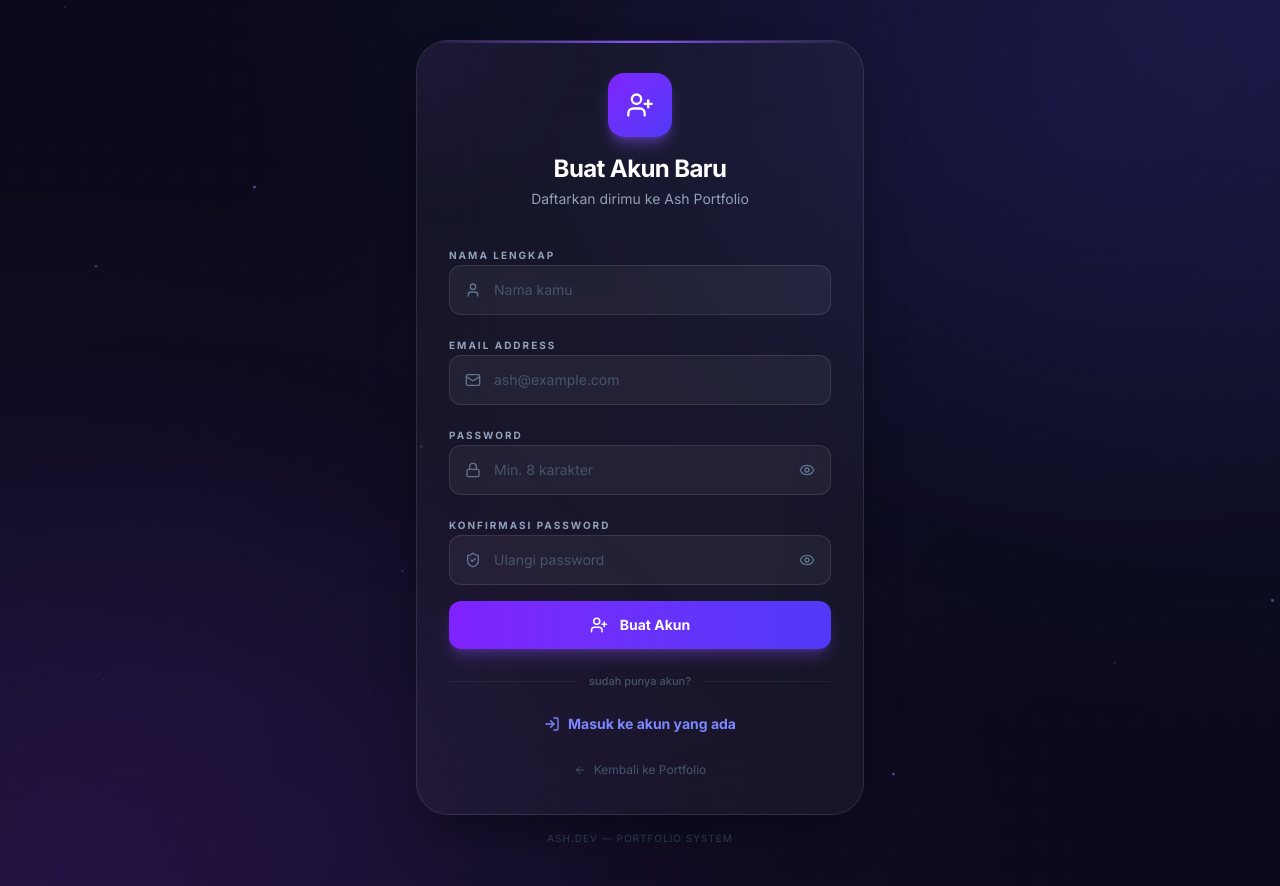
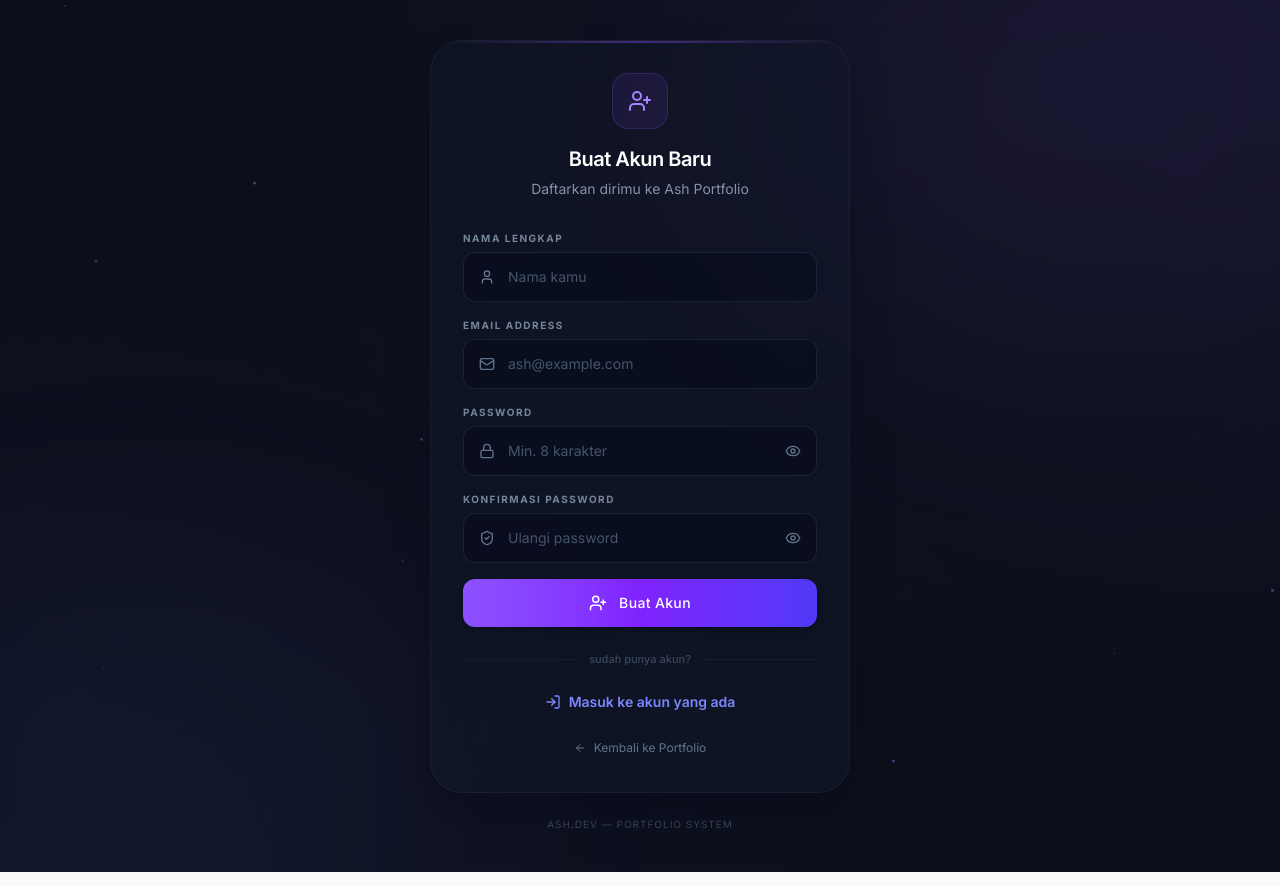
Before and after one commit to Ashvyne/Fortofolio_update, a React (Vite) app: page /register in a window 1280 px wide. Built offline with nearby package versions, Linux system fonts and the light colour scheme.

Commit message:
feat: implement authentication pages including Login, Register, and ForgotPassword with Supabase integration

```diff
--- a/src/pages/Register.jsx
+++ b/src/pages/Register.jsx
@@ -100,33 +100,33 @@ export default function Register() {
   };
 
   return (
-    <div className="relative min-h-screen bg-[#0a0a1a] flex items-center justify-center overflow-hidden font-['Inter'] py-10">
-      {/* Background */}
-      <div className="absolute inset-0 bg-[radial-gradient(ellipse_at_top_right,rgba(99,102,241,0.15)_0%,transparent_60%)]" />
-      <div className="absolute inset-0 bg-[radial-gradient(ellipse_at_bottom_left,rgba(168,85,247,0.12)_0%,transparent_60%)]" />
+    <div className="relative min-h-screen bg-[#0B0F19] flex items-center justify-center overflow-hidden font-['Inter'] py-10">
+      {/* Background Gradients (Soft) */}
+      <div className="absolute inset-0 bg-[radial-gradient(ellipse_at_top_right,rgba(139,92,246,0.08)_0%,transparent_60%)]" />
+      <div className="absolute inset-0 bg-[radial-gradient(ellipse_at_bottom_left,rgba(99,102,241,0.06)_0%,transparent_60%)]" />
 
-      {/* Blobs */}
+      {/* Animated Blobs (Faint & Atmospheric) */}
       <motion.div
-        animate={{ x: [0, 80, 0], y: [0, 50, 0], scale: [1, 1.1, 1] }}
-        transition={{ duration: 20, repeat: Infinity, ease: 'linear' }}
-        className="absolute top-[-20%] right-[-10%] w-[50%] h-[50%] rounded-full bg-indigo-600/10 blur-[130px]"
+        animate={{ x: [0, 40, 0], y: [0, 20, 0], scale: [1, 1.05, 1] }}
+        transition={{ duration: 24, repeat: Infinity, ease: 'linear' }}
+        className="absolute top-[-15%] right-[-10%] w-[50%] h-[50%] rounded-full bg-violet-500/5 blur-[130px]"
       />
       <motion.div
-        animate={{ x: [0, -60, 0], y: [0, -40, 0], scale: [1, 1.12, 1] }}
-        transition={{ duration: 24, repeat: Infinity, ease: 'linear' }}
-        className="absolute bottom-[-20%] left-[-10%] w-[45%] h-[45%] rounded-full bg-violet-600/10 blur-[130px]"
+        animate={{ x: [0, -30, 0], y: [0, -20, 0], scale: [1, 1.08, 1] }}
+        transition={{ duration: 28, repeat: Infinity, ease: 'linear' }}
+        className="absolute bottom-[-15%] left-[-10%] w-[45%] h-[45%] rounded-full bg-indigo-500/5 blur-[130px]"
       />
 
       {/* Dot Grid */}
       <div
-        className="absolute inset-0 opacity-[0.04]"
+        className="absolute inset-0 opacity-[0.02]"
         style={{
           backgroundImage: 'radial-gradient(circle, rgba(255,255,255,0.8) 1px, transparent 1px)',
           backgroundSize: '32px 32px',
         }}
       />
 
-      {/* Particles */}
+      {/* Floating Particles (Retained) */}
       <div className="absolute inset-0 pointer-events-none overflow-hidden">
         {particles.map((p) => (
           <motion.div
@@ -134,63 +134,47 @@ export default function Register() {
             initial={{ opacity: 0, scale: 0 }}
             animate={{ opacity: [0, 0.5, 0], scale: [0, 1, 0], y: [0, -50, 0] }}
             transition={{ duration: p.duration, repeat: Infinity, delay: p.delay, ease: 'easeInOut' }}
-            className="absolute rounded-full bg-violet-400"
+            className="absolute rounded-full bg-violet-400/80"
             style={{ width: p.size, height: p.size, left: `${p.x}%`, top: `${p.y}%` }}
           />
         ))}
       </div>
 
-      {/* Card */}
+      {/* Card Wrapper */}
       <motion.div
-        initial={{ opacity: 0, y: 40, scale: 0.95 }}
+        initial={{ opacity: 0, y: 30, scale: 0.97 }}
         animate={{ opacity: 1, y: 0, scale: 1 }}
-        transition={{ duration: 0.6, ease: [0.22, 1, 0.36, 1] }}
-        className="relative z-10 w-full max-w-md mx-4"
+        transition={{ duration: 0.5, ease: [0.16, 1, 0.3, 1] }}
+        className="relative z-10 w-full max-w-[420px] mx-4"
       >
-        <div className="relative bg-white/[0.04] backdrop-blur-2xl border border-white/10 rounded-[2rem] p-8 shadow-2xl shadow-black/40 overflow-hidden">
-          {/* Top accent */}
-          <div className="absolute top-0 left-0 right-0 h-[2px] bg-gradient-to-r from-transparent via-violet-500 to-transparent" />
-          <div className="absolute -top-20 -left-20 w-40 h-40 bg-violet-500/10 rounded-full blur-3xl" />
+        {/* Soft Glass Card */}
+        <div className="relative bg-[#131b2e]/40 backdrop-blur-xl border border-white/[0.05] rounded-[2rem] p-8 shadow-2xl shadow-slate-950/40 overflow-hidden">
+          {/* Subtle Top Accent */}
+          <div className="absolute top-0 left-0 right-0 h-[2px] bg-gradient-to-r from-transparent via-violet-500/40 to-transparent" />
 
-          {/* Header */}
+          {/* Logo / Brand Header */}
           <div className="text-center mb-8">
             <motion.div
               initial={{ scale: 0, rotate: -180 }}
               animate={{ scale: 1, rotate: 0 }}
-              transition={{ type: 'spring', stiffness: 200, damping: 20, delay: 0.2 }}
-              className="inline-flex items-center justify-center w-16 h-16 rounded-2xl bg-gradient-to-br from-violet-600 to-indigo-600 shadow-lg shadow-violet-500/40 mb-4"
+              transition={{ type: 'spring', stiffness: 200, damping: 20, delay: 0.15 }}
+              className="inline-flex items-center justify-center w-14 h-14 rounded-2xl bg-violet-500/10 border border-violet-500/20 text-violet-400 mb-4"
             >
-              <LuIcons.LuUserPlus size={28} className="text-white" />
+              <LuIcons.LuUserPlus size={24} />
             </motion.div>
-            <motion.h1
-              initial={{ opacity: 0, y: 10 }}
-              animate={{ opacity: 1, y: 0 }}
-              transition={{ delay: 0.3 }}
-              className="text-2xl font-bold text-white tracking-tight"
-            >
+            <h1 className="text-xl font-semibold text-white tracking-tight">
               Buat Akun Baru
-            </motion.h1>
-            <motion.p
-              initial={{ opacity: 0, y: 10 }}
-              animate={{ opacity: 1, y: 0 }}
-              transition={{ delay: 0.35 }}
-              className="text-sm text-slate-400 mt-1"
-            >
+            </h1>
+            <p className="text-sm text-slate-400/90 mt-1.5">
               Daftarkan dirimu ke Ash Portfolio
-            </motion.p>
+            </p>
           </div>
 
           {/* Form */}
-          <motion.form
-            initial={{ opacity: 0 }}
-            animate={{ opacity: 1 }}
-            transition={{ delay: 0.4 }}
-            onSubmit={handleSubmit}
-            className="space-y-4"
-          >
+          <form onSubmit={handleSubmit} className="space-y-4">
             {/* Name */}
             <div className="space-y-1.5">
-              <label className="text-[10px] font-bold text-slate-400 uppercase tracking-[0.2em]">
+              <label className="text-[10px] font-bold text-slate-400/80 uppercase tracking-[0.15em] block">
                 Nama Lengkap
               </label>
               <div className="relative group">
@@ -205,14 +189,14 @@ export default function Register() {
                   placeholder="Nama kamu"
                   value={formData.name}
                   onChange={(e) => setFormData({ ...formData, name: e.target.value })}
-                  className="w-full pl-11 pr-4 py-3.5 rounded-xl bg-white/[0.05] border border-white/10 text-white text-sm placeholder:text-slate-600 outline-none focus:border-violet-500 focus:bg-violet-500/5 transition-all"
+                  className="w-full pl-11 pr-4 py-3.5 rounded-xl bg-slate-950/30 border border-slate-800/80 text-white text-sm placeholder:text-slate-600 outline-none focus:border-violet-500/60 focus:ring-1 focus:ring-violet-500/20 transition-all duration-200"
                 />
               </div>
             </div>
 
             {/* Email */}
             <div className="space-y-1.5">
-              <label className="text-[10px] font-bold text-slate-400 uppercase tracking-[0.2em]">
+              <label className="text-[10px] font-bold text-slate-400/80 uppercase tracking-[0.15em] block">
                 Email Address
               </label>
               <div className="relative group">
@@ -227,14 +211,14 @@ export default function Register() {
                   placeholder="ash@example.com"
                   value={formData.email}
                   onChange={(e) => setFormData({ ...formData, email: e.target.value })}
-                  className="w-full pl-11 pr-4 py-3.5 rounded-xl bg-white/[0.05] border border-white/10 text-white text-sm placeholder:text-slate-600 outline-none focus:border-violet-500 focus:bg-violet-500/5 transition-all"
+                  className="w-full pl-11 pr-4 py-3.5 rounded-xl bg-slate-950/30 border border-slate-800/80 text-white text-sm placeholder:text-slate-600 outline-none focus:border-violet-500/60 focus:ring-1 focus:ring-violet-500/20 transition-all duration-200"
                 />
               </div>
             </div>
 
             {/* Password */}
             <div className="space-y-1.5">
-              <label className="text-[10px] font-bold text-slate-400 uppercase tracking-[0.2em]">
+              <label className="text-[10px] font-bold text-slate-400/80 uppercase tracking-[0.15em] block">
                 Password
               </label>
               <div className="relative group">
@@ -249,7 +233,7 @@ export default function Register() {
                   placeholder="Min. 8 karakter"
                   value={formData.password}
                   onChange={(e) => setFormData({ ...formData, password: e.target.value })}
-                  className="w-full pl-11 pr-12 py-3.5 rounded-xl bg-white/[0.05] border border-white/10 text-white text-sm placeholder:text-slate-600 outline-none focus:border-violet-500 focus:bg-violet-500/5 transition-all"
+                  className="w-full pl-11 pr-12 py-3.5 rounded-xl bg-slate-950/30 border border-slate-800/80 text-white text-sm placeholder:text-slate-600 outline-none focus:border-violet-500/60 focus:ring-1 focus:ring-violet-500/20 transition-all duration-200"
                 />
                 <button
                   type="button"
@@ -259,10 +243,10 @@ export default function Register() {
                   {showPassword ? <LuIcons.LuEyeOff size={16} /> : <LuIcons.LuEye size={16} />}
                 </button>
               </div>
-              {/* Password Strength Bar */}
+              {/* Password Strength Indicator */}
               {formData.password && (
                 <motion.div initial={{ opacity: 0, y: -5 }} animate={{ opacity: 1, y: 0 }} className="mt-2 space-y-1.5">
-                  <div className="h-1.5 bg-white/5 rounded-full overflow-hidden">
+                  <div className="h-1.5 bg-slate-950/40 border border-slate-800/50 rounded-full overflow-hidden">
                     <motion.div
                       initial={{ width: 0 }}
                       animate={{ width: strengthWidth }}
@@ -280,7 +264,7 @@ export default function Register() {
 
             {/* Confirm Password */}
             <div className="space-y-1.5">
-              <label className="text-[10px] font-bold text-slate-400 uppercase tracking-[0.2em]">
+              <label className="text-[10px] font-bold text-slate-400/80 uppercase tracking-[0.15em] block">
                 Konfirmasi Password
               </label>
               <div className="relative group">
@@ -295,12 +279,12 @@ export default function Register() {
                   placeholder="Ulangi password"
                   value={formData.confirmPassword}
                   onChange={(e) => setFormData({ ...formData, confirmPassword: e.target.value })}
-                  className={`w-full pl-11 pr-12 py-3.5 rounded-xl bg-white/[0.05] border text-white text-sm placeholder:text-slate-600 outline-none focus:bg-violet-500/5 transition-all ${
+                  className={`w-full pl-11 pr-12 py-3.5 rounded-xl bg-slate-950/30 border text-white text-sm placeholder:text-slate-600 outline-none transition-all duration-200 ${
                     formData.confirmPassword && formData.password !== formData.confirmPassword
-                      ? 'border-red-500/50 focus:border-red-500'
+                      ? 'border-red-500/40 focus:border-red-500/60 focus:ring-1 focus:ring-red-500/20'
                       : formData.confirmPassword && formData.password === formData.confirmPassword
-                      ? 'border-green-500/50 focus:border-green-500'
-                      : 'border-white/10 focus:border-violet-500'
+                      ? 'border-green-500/40 focus:border-green-500/60 focus:ring-1 focus:ring-green-500/20'
+                      : 'border-slate-800/80 focus:border-violet-500/60 focus:ring-1 focus:ring-violet-500/20'
                   }`}
                 />
                 <button
@@ -327,9 +311,9 @@ export default function Register() {
             <motion.button
               type="submit"
               disabled={isSubmitting}
-              whileHover={{ scale: 1.02 }}
-              whileTap={{ scale: 0.98 }}
-              className="w-full py-3.5 rounded-xl bg-gradient-to-r from-violet-600 to-indigo-600 text-white font-bold shadow-lg shadow-violet-500/30 hover:shadow-violet-500/50 transition-all flex items-center justify-center gap-3 disabled:opacity-60 disabled:cursor-not-allowed text-sm mt-2"
+              whileHover={{ scale: 1.01 }}
+              whileTap={{ scale: 0.99 }}
+              className="w-full py-3.5 rounded-xl bg-gradient-to-r from-violet-500 via-violet-600 to-indigo-600 text-white font-medium tracking-wide transition-all shadow-md flex items-center justify-center gap-3 disabled:opacity-60 disabled:cursor-not-allowed text-sm mt-2"
             >
               {isSubmitting ? (
                 <div className="w-5 h-5 border-2 border-white/30 border-t-white rounded-full animate-spin" />
@@ -340,20 +324,20 @@ export default function Register() {
                 </>
               )}
             </motion.button>
-          </motion.form>
+          </form>
 
           {/* Divider */}
           <div className="flex items-center gap-3 my-6">
-            <div className="flex-1 h-px bg-white/5" />
-            <span className="text-[11px] text-slate-600 font-medium">sudah punya akun?</span>
-            <div className="flex-1 h-px bg-white/5" />
+            <div className="flex-1 h-px bg-white/[0.04]" />
+            <span className="text-[11px] text-slate-600/80 font-medium">sudah punya akun?</span>
+            <div className="flex-1 h-px bg-white/[0.04]" />
           </div>
 
           {/* Login Link */}
-          <p className="text-center text-sm text-slate-500">
+          <p className="text-center text-sm text-slate-400">
             <Link
               to="/login"
-              className="text-indigo-400 hover:text-indigo-300 font-bold transition-colors flex items-center justify-center gap-2"
+              className="text-indigo-400 hover:text-indigo-300 font-semibold transition-colors flex items-center justify-center gap-2"
             >
               <LuIcons.LuLogIn size={16} />
               Masuk ke akun yang ada
@@ -364,7 +348,7 @@ export default function Register() {
           <div className="mt-6 text-center">
             <Link
               to="/"
-              className="inline-flex items-center gap-2 text-xs text-slate-600 hover:text-slate-400 transition-colors"
+              className="inline-flex items-center gap-2 text-xs text-slate-500 hover:text-slate-400 transition-colors"
             >
               <LuIcons.LuArrowLeft size={12} />
               Kembali ke Portfolio
@@ -372,8 +356,9 @@ export default function Register() {
           </div>
         </div>
 
-        <p className="text-center text-[10px] text-slate-700 mt-4 tracking-widest uppercase">
-          Ash<span className="text-violet-600">.</span>dev — Portfolio System
+        {/* Brand Tag */}
+        <p className="text-center text-[10px] text-slate-600/80 mt-6 tracking-widest uppercase">
+          Ash<span className="text-violet-500">.</span>dev — Portfolio System
         </p>
       </motion.div>
     </div>
```
Also changed, not shown: src/pages/ForgotPassword.jsx (+82 -81 lines), src/pages/Login.jsx (+60 -81 lines).
